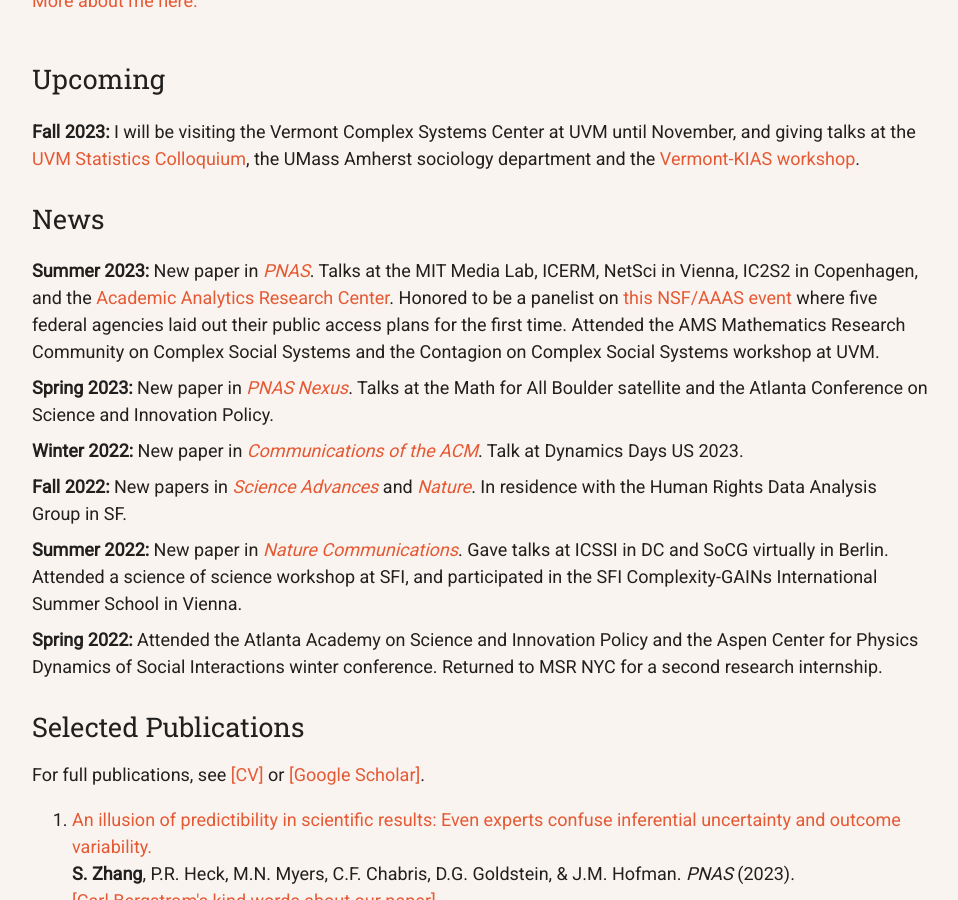
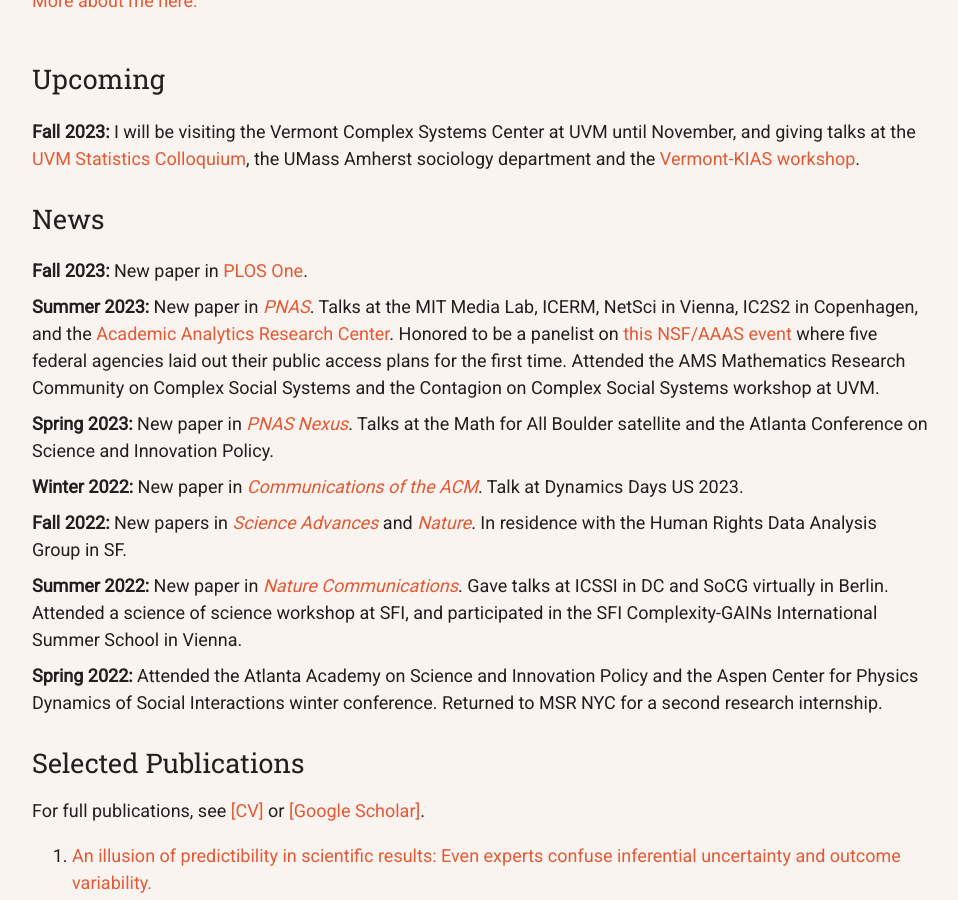
Before and after one commit to samzhang111/samzhang111.github.io, a Jekyll site: the page built from index.html, in a window 1280 px wide and 900 px high, scrolled down 725 px. Shown: the whole window, without its empty margins (160-1118 px from the left). Built offline with Jekyll 4.4.1, drawn with Linux system fonts in a browser that asks for light colours; nearby versions of some CDN libraries.

Commit message:
plos one paper

```diff
--- a/index.html
+++ b/index.html
@@ -56,6 +56,8 @@
           </ul>
           <div class="sectitle">News</div>
           <ul>
+              <li><b>Fall 2023:</b> New paper in <a target="_blank" href="https://doi.org/10.1371/journal.pone.0290534">PLOS One</a>.</li>
+
               <li><b>Summer 2023:</b> New paper in <a target="_blank" href="https://www.pnas.org/doi/10.1073/pnas.2302491120"><em>PNAS</em></a>. Talks at the MIT Media Lab, ICERM, NetSci in Vienna, IC2S2 in Copenhagen, and the <a href="https://aarcresearch.com/events/2023-08-03-Laboradvantagesdrivethegreaterprodu-6QuK4zPw69UFahFXJufjk5" target="_blank">Academic Analytics Research Center</a>.
                 Honored to be a panelist on <a target="_blank" href="https://www.aaas.org/events/how-can-public-access-advance-equity-and-learning">this NSF/AAAS event</a> where five federal agencies laid out their public access plans for the first time. Attended the AMS Mathematics Research Community on Complex Social Systems and the Contagion on Complex Social Systems workshop at UVM.
               </li>
```
